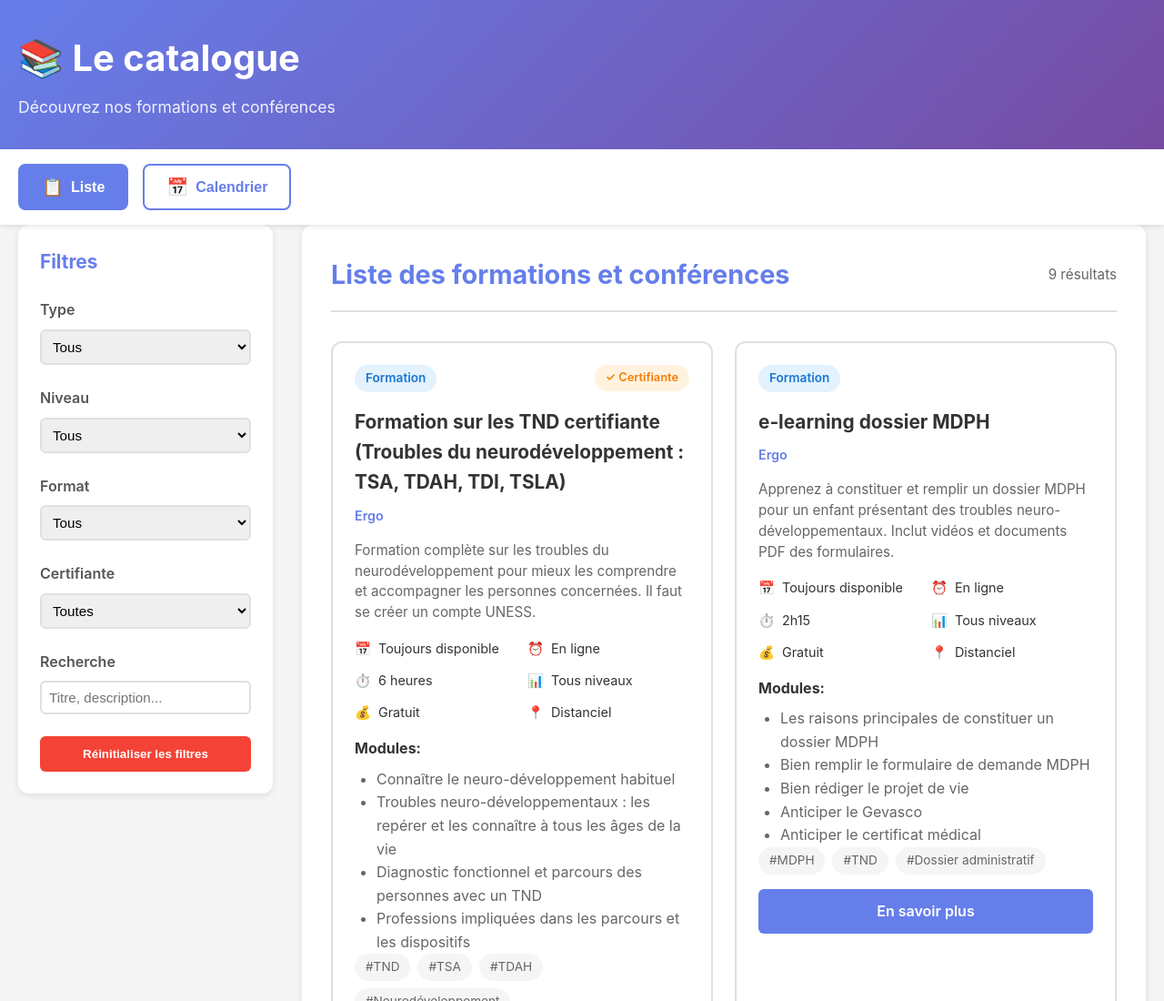
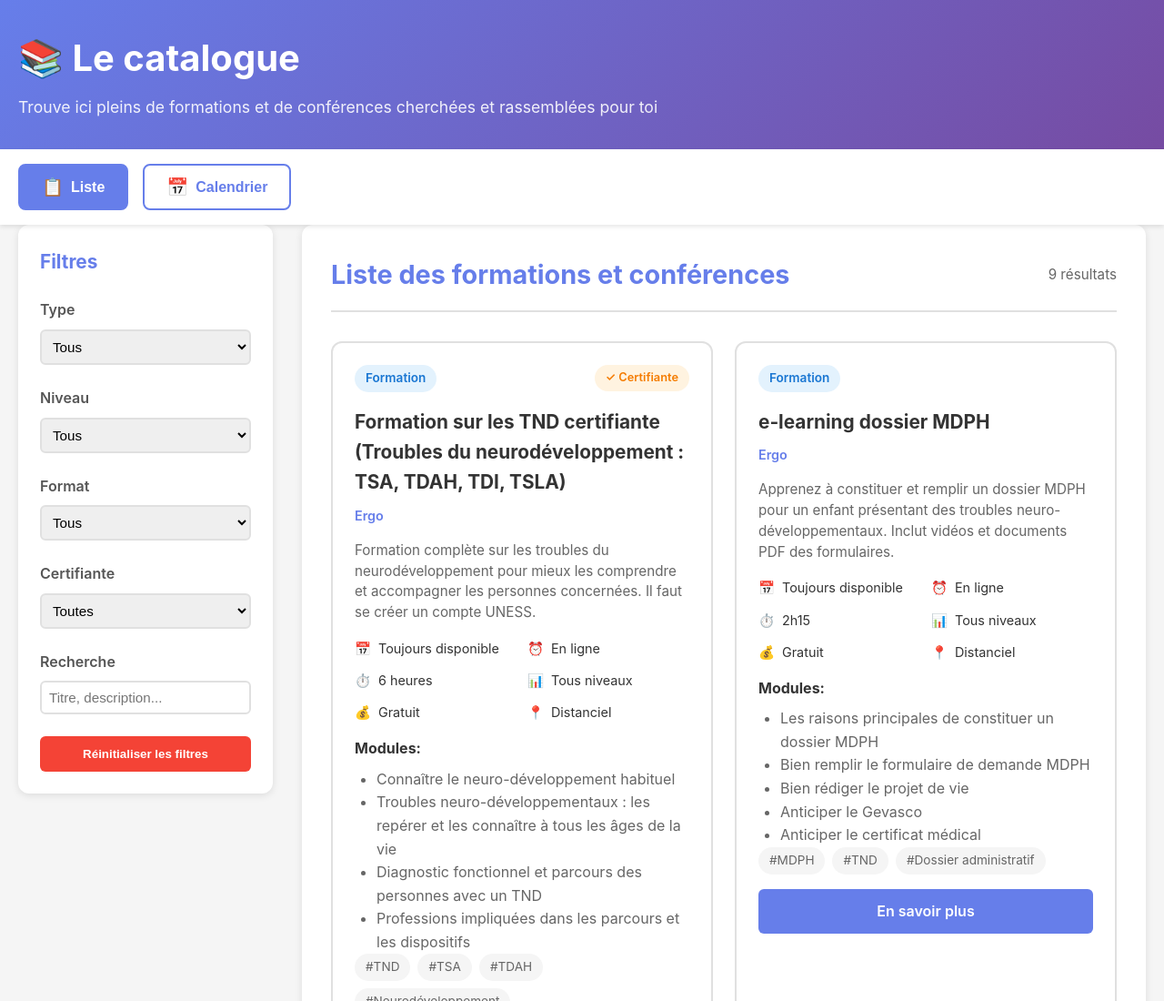
Before and after one commit to BastLast/carnetformation, a plain HTML site: page index.html in a window 1280 px wide. Shown: the top 1100 px of the page at 91% size. Drawn offline with Linux system fonts and the light colour scheme.

Commit message:
Update subtitle text in index.html

```diff
--- a/index.html
+++ b/index.html
@@ -10,7 +10,7 @@
     <header>
         <div class="container">
             <h1>📚 Le catalogue</h1>
-            <p class="subtitle">Découvrez nos formations et conférences</p>
+            <p class="subtitle">Trouve ici pleins de formations et de conférences cherchées et rassemblées pour toi</p>
         </div>
     </header>
 
```
